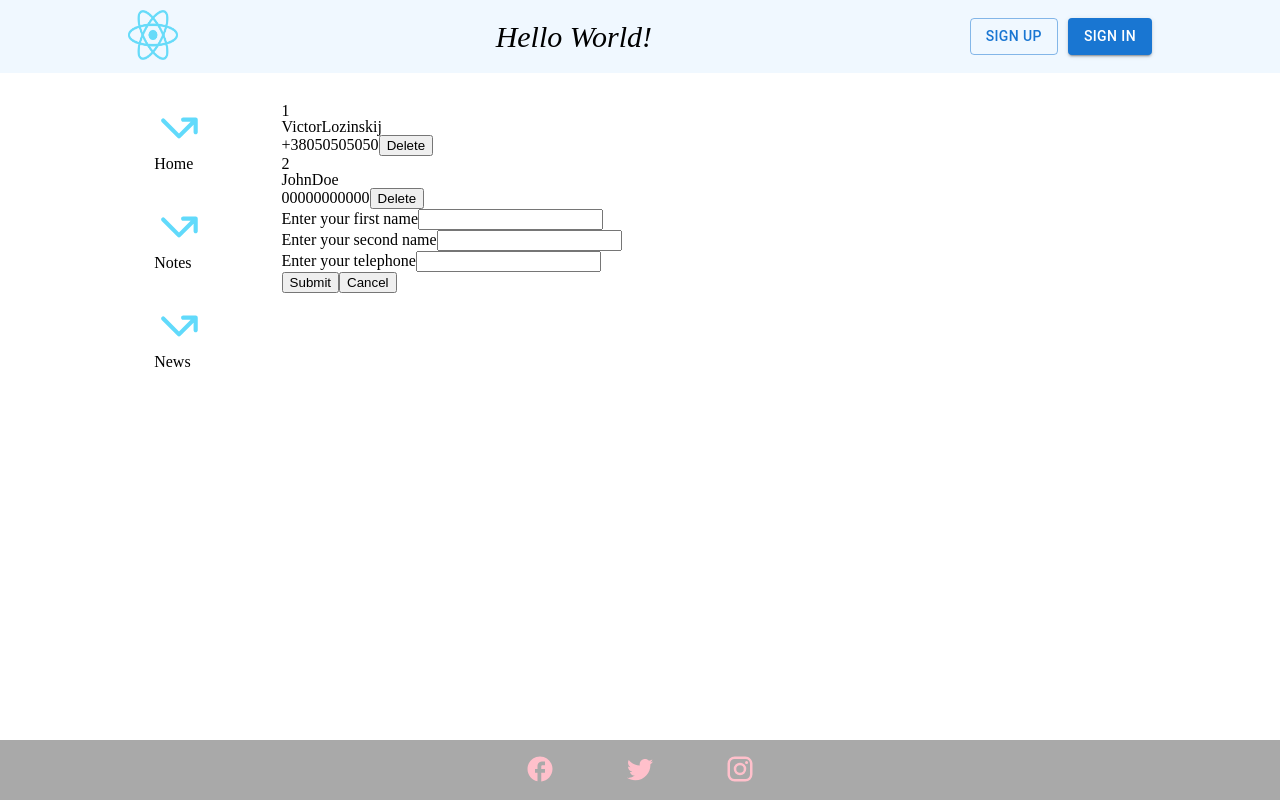
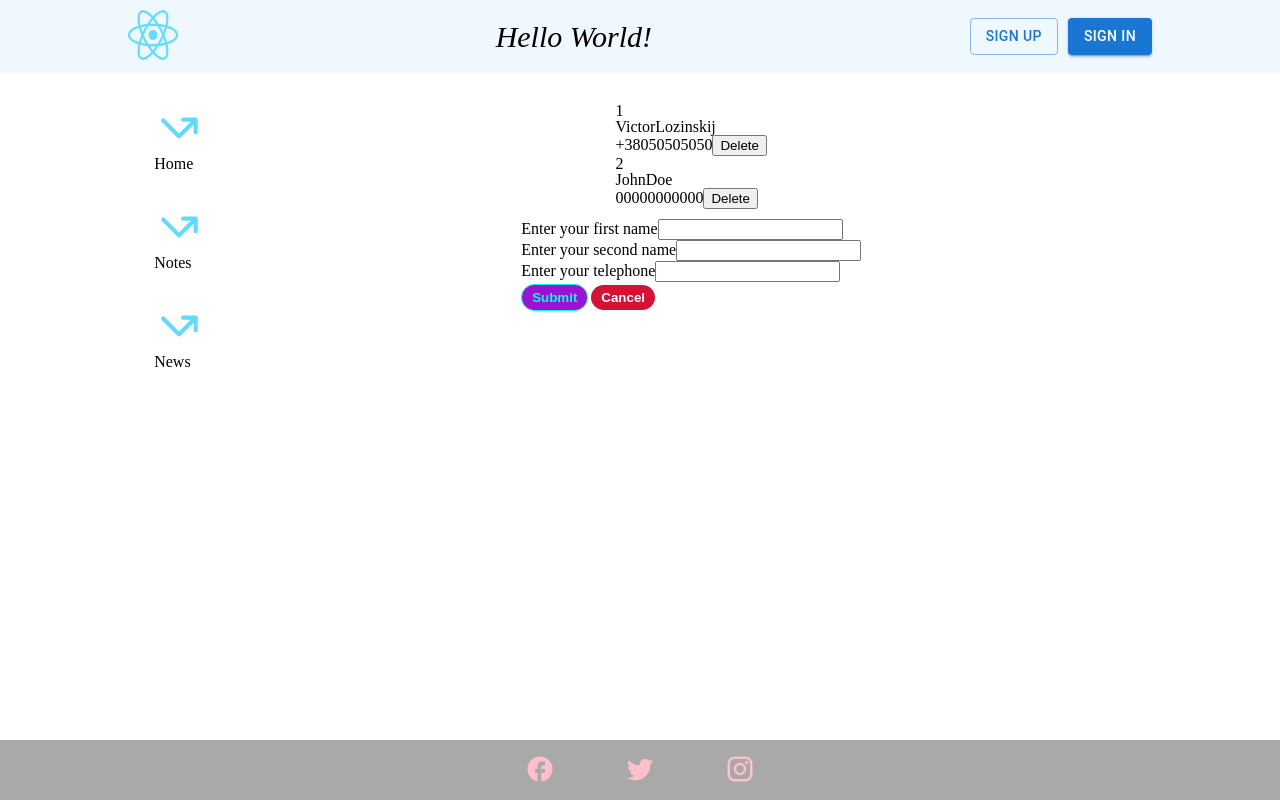
Before and after one commit to VictorLozya/Hillel-HW-Lozinskij, a React (Create React App) app in the folder hw1/: page / in a window 1280 px wide. Both pictures are taken after a click on the button "Add contact". Built offline with nearby package versions, Linux system fonts and the light colour scheme.

Commit message:
Стили.

```diff
--- a/hw1/src/components/main/PhoneContacts/FormActivateButton/FormActivateButton.js
+++ /dev/null
@@ -1,13 +0,0 @@
-import React, { Component } from "react";
-
-class FormActivateButton extends Component {
-  render() {
-    return (
-      <div>
-        <button onClick={this.props.formActivate} className="clickme">clickme</button>
-      </div>
-    );
-  }
-}
-
-export default FormActivateButton;
--- a/hw1/src/components/main/PhoneContacts/PhoneContacts.js
+++ b/hw1/src/components/main/PhoneContacts/PhoneContacts.js
@@ -1,8 +1,9 @@
 import React, { Component } from "react";
 import PhoneList from "./PhoneList/PhoneList";
 import PhoneForm from "./PhoneForm/PhoneForm";
-import FormActivateButton from "./FormActivateButton/FormActivateButton";
 import { v4 as uuidv4 } from "uuid";
+
+import "./PhoneContacts.scss";
 
 class PhoneContacts extends Component {
   constructor(props) {
@@ -37,6 +38,7 @@ class PhoneContacts extends Component {
         },
       ],
     });
+    console.log(this.state.contacts);
   };
   deleteContact = (id) => {
     this.setState({
@@ -60,7 +62,13 @@ class PhoneContacts extends Component {
             addNewContact={this.addNewContact}
           />
         ) : (
-          <button onClick={(e) => this.toggleButton(e)}> Add contact</button>
+          <button
+            className={"form__button"}
+            onClick={(e) => this.toggleButton(e)}
+          >
+            {" "}
+            Add contact
+          </button>
         )}
       </div>
     );
--- a/hw1/src/components/main/PhoneContacts/PhoneContacts.scss
+++ b/hw1/src/components/main/PhoneContacts/PhoneContacts.scss
@@ -0,0 +1,7 @@
+.phone-contacts {
+  display: flex;
+  width: 100%;
+  flex-direction: column;
+  align-items: center;
+  gap: 10px;
+}
--- a/hw1/src/components/main/PhoneContacts/PhoneForm/FormButton/FormButton.js
+++ /dev/null
@@ -1,13 +0,0 @@
-import React, { Component } from "react";
-
-class FormButton extends Component {
-  render() {
-    return (
-      <div>
-
-      </div>
-    );
-  }
-}
-
-export default FormButton;
--- a/hw1/src/components/main/PhoneContacts/PhoneForm/PhoneForm.js
+++ b/hw1/src/components/main/PhoneContacts/PhoneForm/PhoneForm.js
@@ -1,5 +1,4 @@
 import React, { Component } from "react";
-import FormButton from "./FormButton/FormButton";
 
 import "./PhoneForm.scss";
 import InputPhone from "./InputPhone/InputPhone";
@@ -67,8 +66,13 @@ class PhoneForm extends Component {
             handleTelValue={this.handleChange}
             name={"tel"}
           />
-          <input type="submit" />
-          <button onClick={(e) => this.props.toggleForm(e)}>Cancel</button>
+          <input className={"form__button"} type="submit" />
+          <button
+            className={"form__button--cancel"}
+            onClick={(e) => this.props.toggleForm(e)}
+          >
+            Cancel
+          </button>
         </form>
       </div>
     );
--- a/hw1/src/components/main/PhoneContacts/PhoneForm/PhoneForm.scss
+++ b/hw1/src/components/main/PhoneContacts/PhoneForm/PhoneForm.scss
@@ -13,4 +13,20 @@
       color: red;
     }
   }
+  &__button {
+    border: 1.5px solid #00ffda;
+    border-radius: 30px;
+    background-color: #9d11d5;
+    color: #00ffda;
+    padding: 5px 10px;
+    font-weight: bolder;
+    &--cancel {
+      border: 3px solid #ffffff;
+      border-radius: 30px;
+      font-weight: bolder;
+      background-color: #d51135;
+      color: #ffffff;
+      padding: 5px 10px;
+    }
+  }
 }
```
Also changed, not shown: hw1/src/components/main/PhoneContacts/PhoneForm/FormButton/FormButton.scss (deleted).
